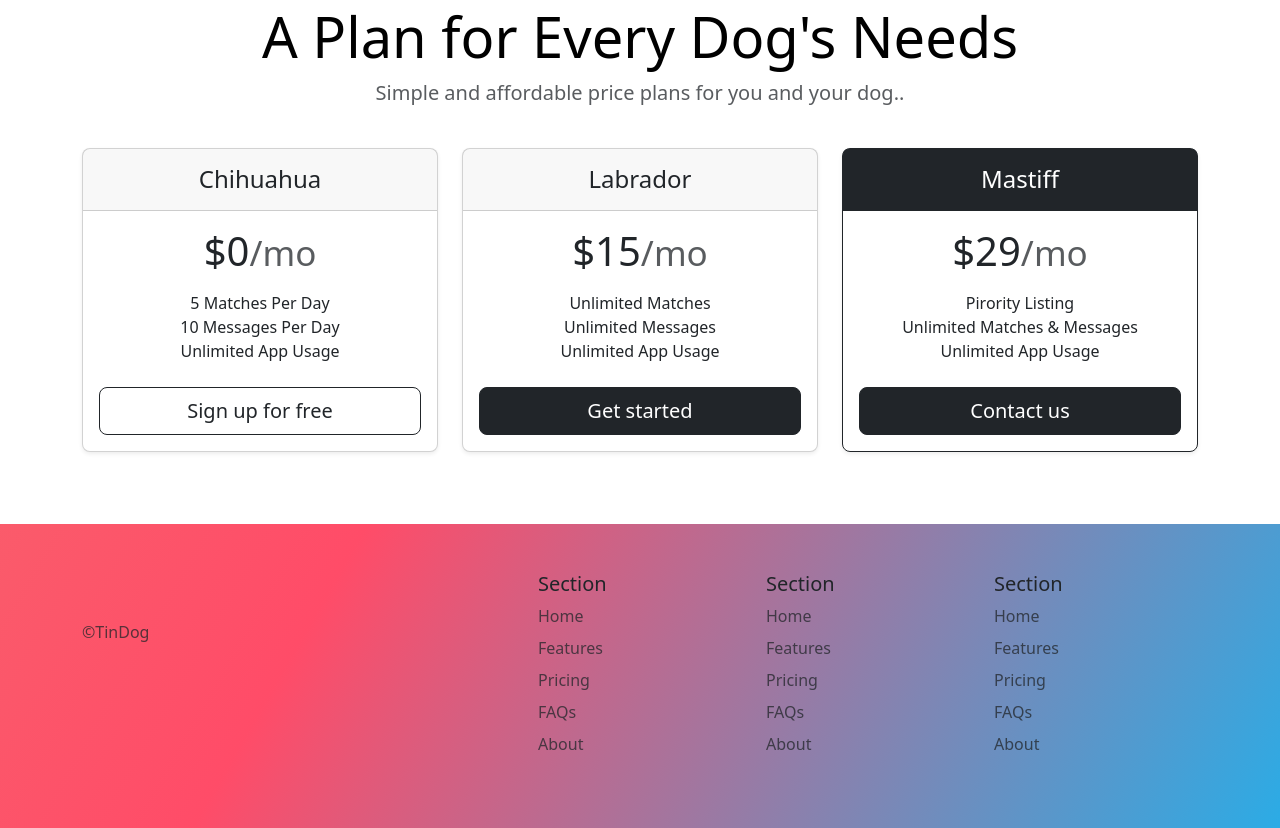
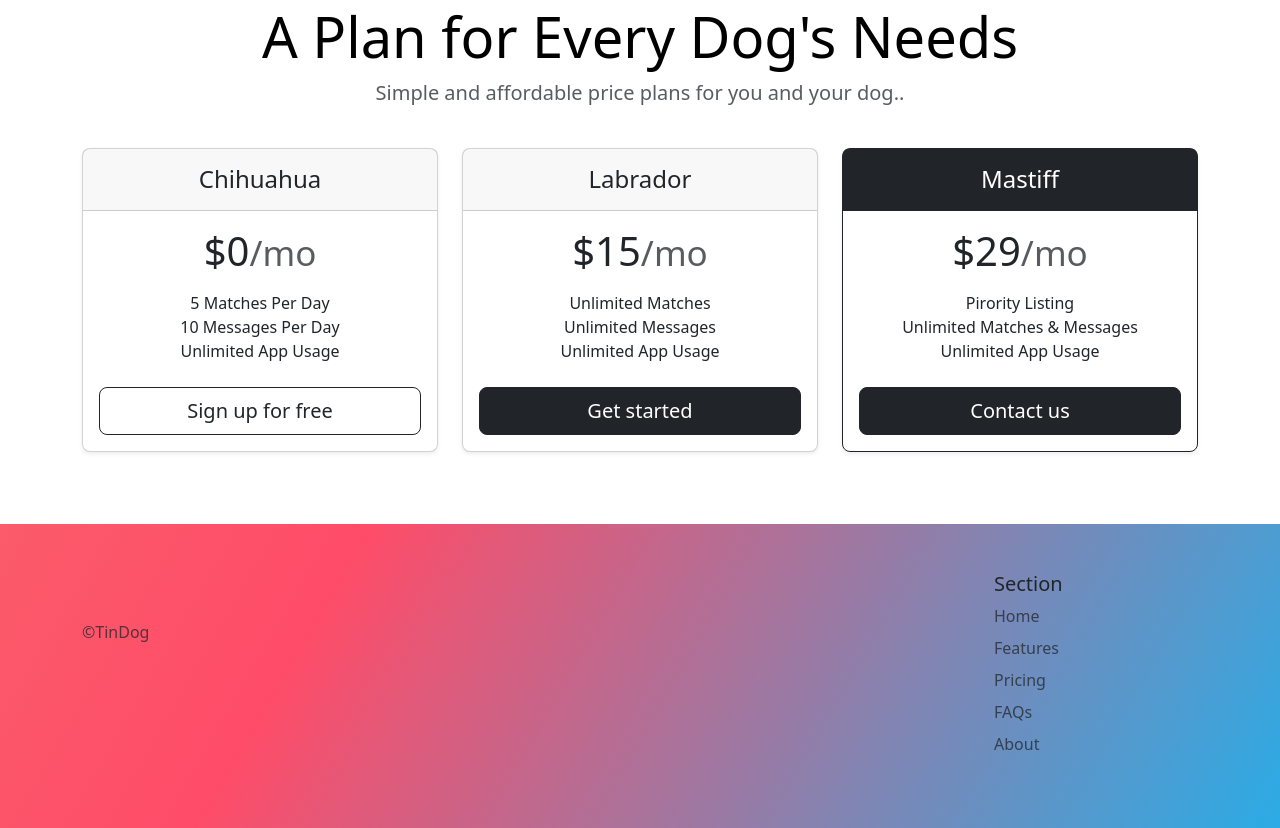
Before and after one commit to Mohammedfaiyaz29/TinDog-Bootstrap, a plain HTML site: page index.html in a window 1280 px wide. Shown: the part 1601-2429 px from the top of the page. Drawn offline with nearby package versions, Linux system fonts and the light colour scheme.

Commit message:
Update index.html

```diff
--- a/index.html
+++ b/index.html
@@ -221,7 +221,7 @@
 
       </div>
 
-      <div class="col mb-3">
+      <div class="col mb-3 ms-auto">
         <h5>Section</h5>
         <ul class="nav flex-column">
           <li class="nav-item mb-2"><a href="#" class="nav-link p-0 text-muted">Home</a></li>
@@ -232,27 +232,7 @@
         </ul>
       </div>
 
-      <div class="col mb-3">
-        <h5>Section</h5>
-        <ul class="nav flex-column">
-          <li class="nav-item mb-2"><a href="#" class="nav-link p-0 text-muted">Home</a></li>
-          <li class="nav-item mb-2"><a href="#" class="nav-link p-0 text-muted">Features</a></li>
-          <li class="nav-item mb-2"><a href="#" class="nav-link p-0 text-muted">Pricing</a></li>
-          <li class="nav-item mb-2"><a href="#" class="nav-link p-0 text-muted">FAQs</a></li>
-          <li class="nav-item mb-2"><a href="#" class="nav-link p-0 text-muted">About</a></li>
-        </ul>
-      </div>
 
-      <div class="col mb-3">
-        <h5>Section</h5>
-        <ul class="nav flex-column">
-          <li class="nav-item mb-2"><a href="#" class="nav-link p-0 text-muted">Home</a></li>
-          <li class="nav-item mb-2"><a href="#" class="nav-link p-0 text-muted">Features</a></li>
-          <li class="nav-item mb-2"><a href="#" class="nav-link p-0 text-muted">Pricing</a></li>
-          <li class="nav-item mb-2"><a href="#" class="nav-link p-0 text-muted">FAQs</a></li>
-          <li class="nav-item mb-2"><a href="#" class="nav-link p-0 text-muted">About</a></li>
-        </ul>
-      </div>
     </footer>
   </div>
   </section>
```
